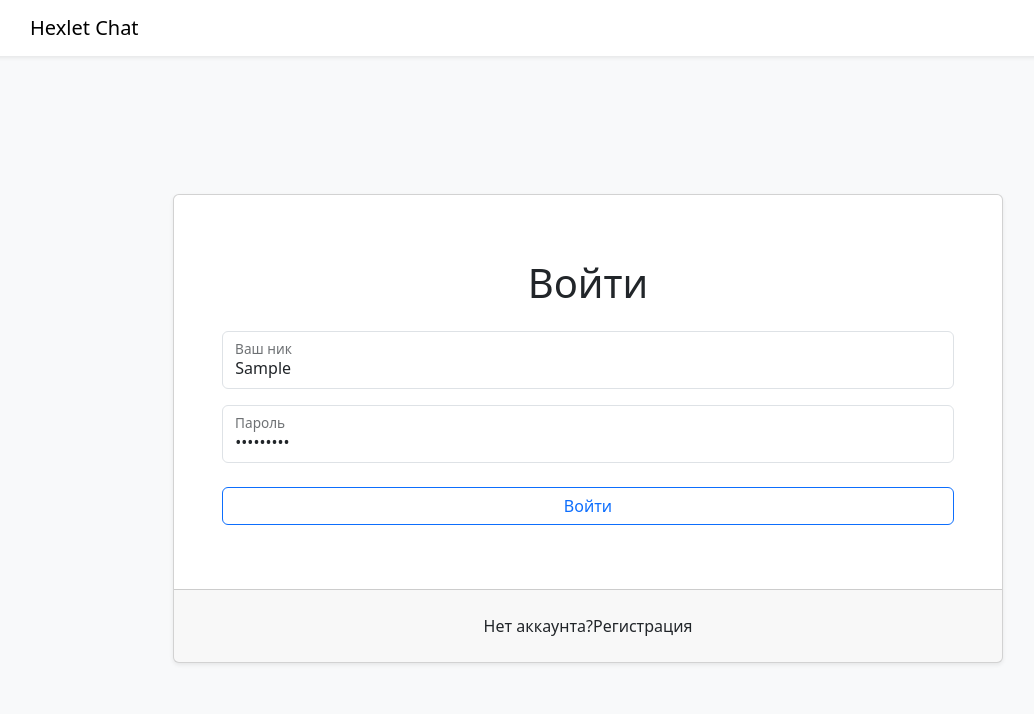
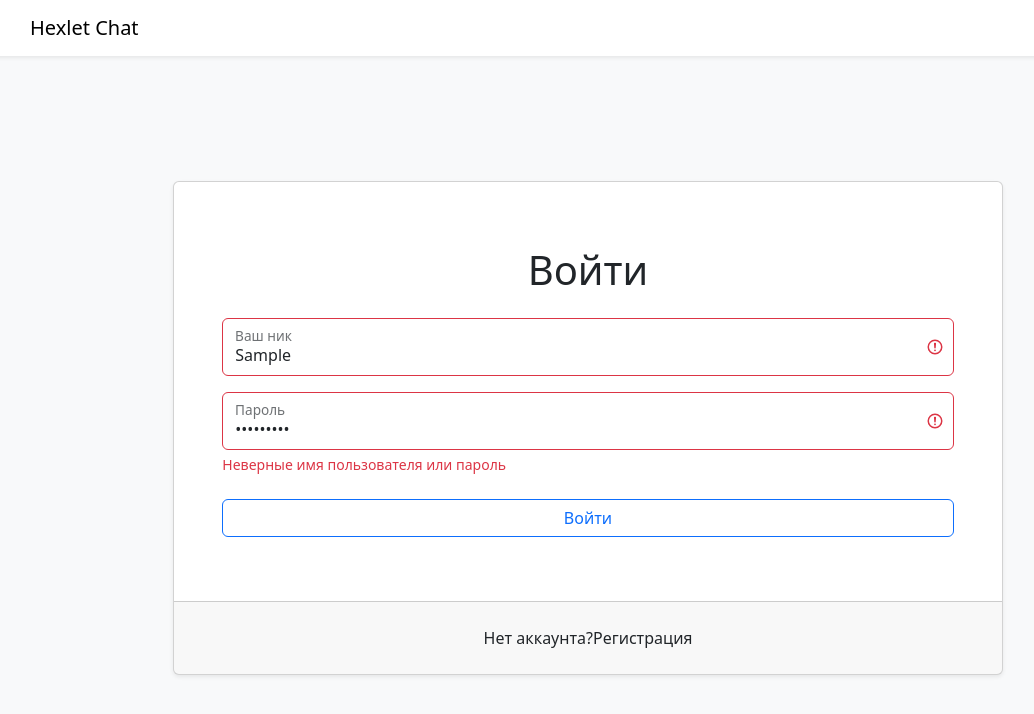
Before and after one commit to AnastasiaBrykina/Chat-Slack, a React (Create React App) app in the folder frontend/: page /login in a window 1280 px wide. Both pictures are taken after typing "Sample", "Sample123" into the empty fields and a click on the button "Войти". Shown: the top 714 px of the page, without its empty margins (52-1086 px from the left). Built offline with nearby package versions, Linux system fonts and the light colour scheme; no server answers.

Commit message:
add auth page

```diff
--- a/frontend/package.json
+++ b/frontend/package.json
@@ -7,6 +7,7 @@
     "@testing-library/jest-dom": "^5.17.0",
     "@testing-library/react": "^13.4.0",
     "@testing-library/user-event": "^13.5.0",
+    "axios": "^1.6.5",
     "bootstrap": "^5.3.2",
     "formik": "^2.4.5",
     "react": "^18.2.0",
--- a/frontend/src/components/App.js
+++ b/frontend/src/components/App.js
@@ -1,15 +1,59 @@
-import { BrowserRouter, Routes, Route } from 'react-router-dom';
+import {
+  BrowserRouter,
+  Routes,
+  Route,
+  useLocation,
+  Navigate,
+} from 'react-router-dom';
+import { useState } from 'react';
 
 import LoginPage from './LoginPage';
-import NotFoundPage from './NotFoundPage';
+import ChatPage from './ChatPage';
+
+import AuthContext from '../context/context';
+import useAuth from '../hooks/authHook';
+
+const AuthProvider = ({ children }) => {
+  const [loggedIn, setLoggedIn] = useState(false);
+
+  const logIn = () => setLoggedIn(true);
+  const logOut = () => {
+    window.localStorage.removeItem('currentUser');
+    setLoggedIn(false);
+  };
+
+  const value = { loggedIn, logIn, logOut };
+
+  return <AuthContext.Provider value={value}>{children}</AuthContext.Provider>;
+};
+
+const PrivateRoute = ({ children }) => {
+  const { loggedIn } = useAuth();
+  const location = useLocation();
+
+  return loggedIn ? (
+    children
+  ) : (
+    <Navigate to={'/login'} state={location}></Navigate>
+  );
+};
 
 const App = () => (
-  <BrowserRouter>
-    <Routes>
-      <Route path="/" element={<NotFoundPage />} />
-      <Route path="/login" element={<LoginPage />} />
-    </Routes>
-  </BrowserRouter>
+  <AuthProvider>
+    <BrowserRouter>
+      <Routes>
+        <Route
+          path="/"
+          element={
+            <PrivateRoute>
+              <ChatPage />
+            </PrivateRoute>
+          }
+        />
+        <Route path="/login" element={<LoginPage />} />
+      </Routes>
+    </BrowserRouter>
+  </AuthProvider>
 );
 
 export default App;
--- /dev/null
+++ b/frontend/src/components/ChatPage.js
@@ -0,0 +1,5 @@
+const ChatPage = () => {
+  return <div>Здесь будет приватный чат!</div>;
+};
+
+export default ChatPage;
--- a/frontend/src/components/LoginPage.js
+++ b/frontend/src/components/LoginPage.js
@@ -1,8 +1,17 @@
 import 'bootstrap/dist/css/bootstrap.min.css';
+import { useState } from 'react';
 import { Form, Button } from 'react-bootstrap';
 import { useFormik } from 'formik';
+import axios from 'axios';
+import routes from '../routes';
+import { useNavigate } from 'react-router-dom';
+
+import useAuth from '../hooks/authHook';
 
 const LoginPage = () => {
+  const [isInvalid, setValidationStatus] = useState(false);
+  const navigate = useNavigate();
+  const auth = useAuth();
   const dataForm = {
     username: '',
     password: '',
@@ -10,7 +19,19 @@ const LoginPage = () => {
 
   const formik = useFormik({
     initialValues: dataForm,
-    onSubmit: (values) => console.log('Form is valid!'),
+    onSubmit: async (values) => {
+      const { logIn, logOut } = auth;
+      try {
+        const res = await axios.post(routes.loginPath(), values);
+        window.localStorage.setItem('currentUser', JSON.stringify(res.data));
+        logIn();
+        setValidationStatus(false);
+        navigate('/');
+      } catch (e) {
+        logOut();
+        setValidationStatus(true);
+      }
+    },
   });
 
   const renderLoginForm = () => {
@@ -29,6 +50,7 @@ const LoginPage = () => {
             placeholder="Ваш ник"
             onChange={formik.handleChange}
             value={formik.values.username}
+            isInvalid={isInvalid}
           />
           <Form.Label>Ваш ник</Form.Label>
         </Form.Group>
@@ -41,7 +63,11 @@ const LoginPage = () => {
             placeholder="Пароль"
             onChange={formik.handleChange}
             value={formik.values.password}
+            isInvalid={isInvalid}
           />
+          <Form.Control.Feedback type="invalid">
+            Неверные имя пользователя или пароль
+          </Form.Control.Feedback>
           <Form.Label>Пароль</Form.Label>
         </Form.Group>
         <Button type="submit" variant="outline-primary" className="w-100 mb-3">
--- /dev/null
+++ b/frontend/src/context/context.js
@@ -0,0 +1,5 @@
+import { createContext } from 'react';
+
+const AuthContext = createContext({});
+
+export default AuthContext;
--- /dev/null
+++ b/frontend/src/hooks/authHook.js
@@ -0,0 +1,6 @@
+import { useContext } from 'react';
+import AuthContext from '../context/context';
+
+const useAuth = () => useContext(AuthContext);
+
+export default useAuth;
--- /dev/null
+++ b/frontend/src/routes.js
@@ -0,0 +1,7 @@
+const apiPath = '/api/v1';
+
+const routes = {
+  loginPath: () => [apiPath, 'login'].join('/'),
+};
+
+export default routes;
```
Also changed, not shown: 2 other files (tests, documents, lock files or other folders).
